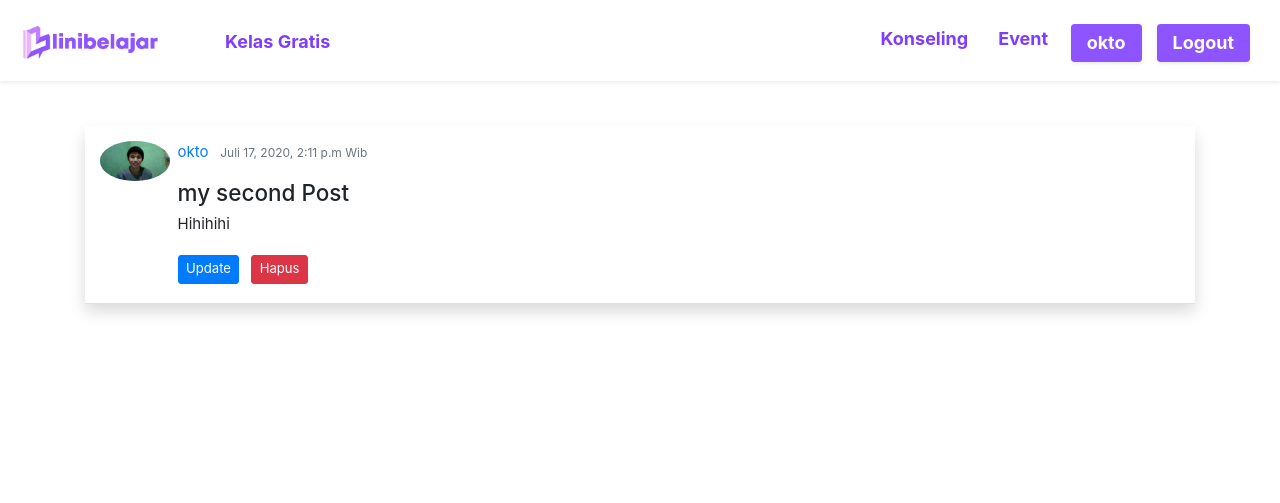
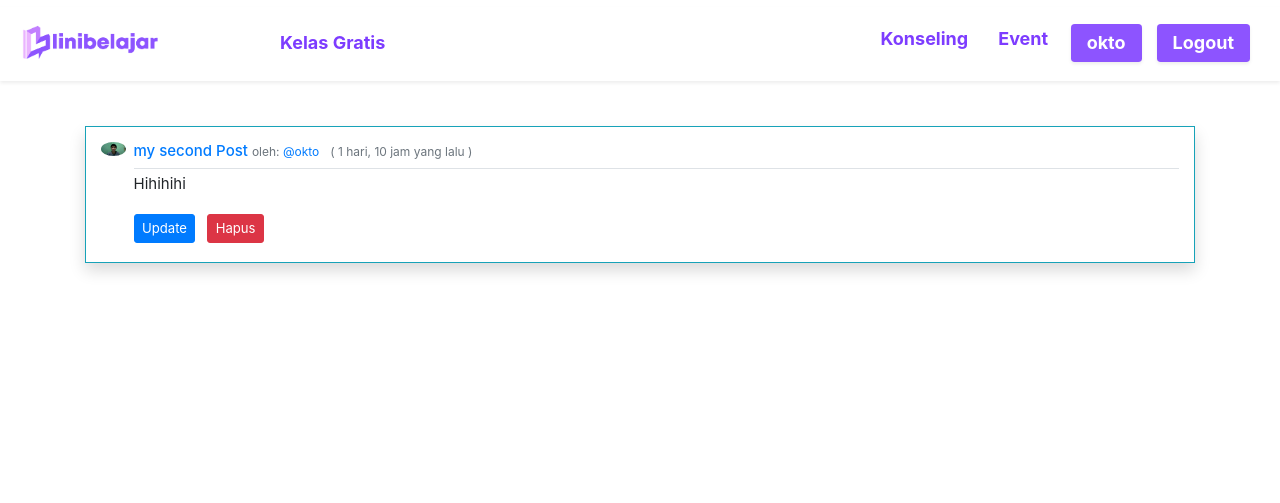
Before and after one commit to oktoberlin/Project1, a Django app: page /post/2/ in a window 1280 px wide. Shown: the top 503 px of the page. Run offline with Django 3.2, Linux system fonts and the light colour scheme; a user stored in the database is signed in; data comes from the database, SQL or seed files in the repository; both versions use the stored data as it was after the commit; some libraries are stand-ins or nearby versions.

Commit message:
modify post and text size

```diff
--- a/LiniBelajar/community/templates/community/post_detail.html
+++ b/LiniBelajar/community/templates/community/post_detail.html
@@ -3,15 +3,17 @@
 {% include 'nav-bar.html' %}
 {% include 'message.html' %}
 <div class="container">
-    <article class="media content-section border-bottom shadow p-3 mb-3">
-    <img class="rounded-circle article-img mr-2" width="70" src="{{ object.author.profile.image.url }}">
+    <article class="media content-section border shadow p-3 mb-3 border-info">
+    <img class="rounded-circle article-img mr-2" width="25" src="{{ object.author.profile.image.url }}">
         <div class="media-body">
             <div class="article-metadata">
-                <a class="mr-2" href="#">{{ object.author }}</a>
-                <small class="text-muted">{{ object.date_posted }} Wib</small></p>
+                <div class="border-bottom mb-1">
+                    <h6><a class="mb-2 mt-0 article-title" href="{% url 'post-detail' post.id %}">{{ post.title }}</a> <small class="text-muted"> oleh: <a class="mr-2" href="#">@{{ post.author }}</a>
+                   ( {{ post.date_posted|timesince }} yang lalu )</small></a></h6>
+
+                </div>
                 <div>
-                    <h4 class="mb-2 mt-0 article-title">{{ object.title }}</h4>
-                    <p class="article-content">{{ object.content }}</p>
+                    <p class="article-content" class="text-align: justify;">{{ object.content }}</p>
                 </div>
 
                 {% if object.author == user %}
--- a/LiniBelajar/static/css/home.css
+++ b/LiniBelajar/static/css/home.css
@@ -144,3 +144,8 @@ body {
 	margin-top: 25px;
 	margin-bottom: -30px;
 }
+
+.home-title {
+	color: #ffb60d;
+	font-size: 30px;
+}
--- a/LiniBelajar/templates/layout.html
+++ b/LiniBelajar/templates/layout.html
@@ -8,9 +8,10 @@
 
     <!-- Bootstrap CSS -->
     <link rel="stylesheet" href="https://stackpath.bootstrapcdn.com/bootstrap/4.5.0/css/bootstrap.min.css" integrity="sha384-9aIt2nRpC12Uk9gS9baDl411NQApFmC26EwAOH8WgZl5MYYxFfc+NcPb1dKGj7Sk" crossorigin="anonymous">
-    <link rel="stylesheet" type="text/css" href="{% static 'css/home.css' %}?v={19}">
+    <link rel="stylesheet" type="text/css" href="{% static 'css/home.css' %}?v={20}">
     <link rel="stylesheet" href="https://use.fontawesome.com/releases/v5.7.2/css/all.css" integrity="sha384-fnmOCqbTlWIlj8LyTjo7mOUStjsKC4pOpQbqyi7RrhN7udi9RwhKkMHpvLbHG9Sr"
     crossorigin="anonymous">
+    <link href="https://fonts.googleapis.com/css2?family=Roboto:wght@300&display=swap" rel="stylesheet">
 
     <title>LiniBelajar</title>
     </head>
--- a/LiniBelajar/templates/nav-bar.html
+++ b/LiniBelajar/templates/nav-bar.html
@@ -6,7 +6,7 @@
         </a>
 
         <ul class="navbar-nav ml-5 justify-content-between">
-            <li class="nav-item pt-2 mr-1" style="margin-top:-10px;">
+            <li class="nav-item pt-2" style="margin-top:-9px; margin-left: 55px;">
                 <a class="navfont" href="#" role="button" aria-haspopup="true" aria-expanded="false">Kelas Gratis</a>
             </li>
         </ul>
```
Also changed, not shown: LiniBelajar/community/templates/community.html (+10 -8 lines), LiniBelajar/db.sqlite3, LiniBelajar/media/foto-profil/WIN_20190305_19_32_38_Pro.jpg (added).
